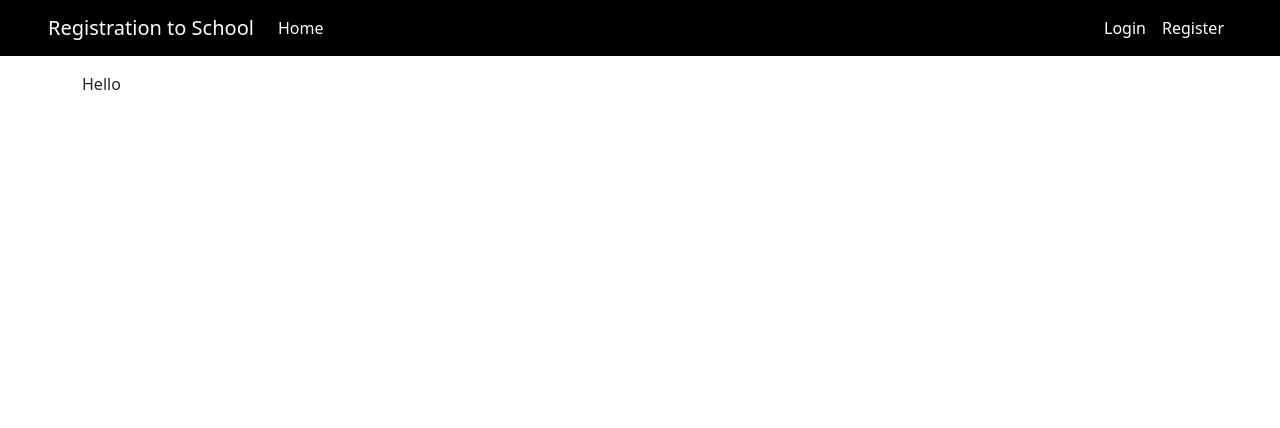
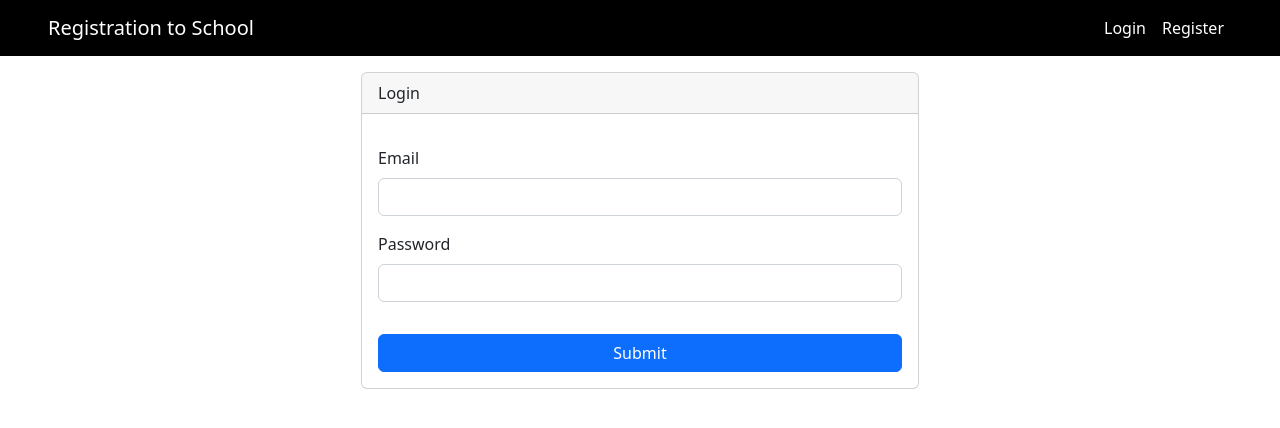
Before and after one commit to MartynasGit/school_application_fe, a React (Create React App) app: page / in a window 1280 px wide. Shown: the top 428 px of the page. Built offline with nearby package versions, Linux system fonts and the light colour scheme.

Commit message:
Deleted home page component

```diff
--- a/src/App.js
+++ b/src/App.js
@@ -3,7 +3,6 @@ import "./App.css";
 import { AuthProvider } from "./components/AuthContext";
 import Register from "./components/Register";
 import Login from "./components/Login";
-import Home from "./components/Home";
 import Header from "./components/Header";
 import Schools from "./components/Schools";
 import School from "./components/School";
@@ -12,13 +11,15 @@ import Requests from "./components/Requests";
 import Admin from "./components/Admin";
 
 function App() {
+  const user = localStorage.getItem("user");
+
   return (
     <BrowserRouter>
       <AuthProvider>
         <Header />
         <div className="container py-3">
           <Routes>
-            <Route path="/" element={<Home />} />
+            <Route path="/" element={ user ? <Schools/>: <Login/>} />
             <Route path="/schools" element={<Schools />} />
             <Route path="/schools/:id" element={<School />} />
             <Route path="/schools/create" element={<School />} />
--- a/src/components/Admin.js
+++ b/src/components/Admin.js
@@ -1,5 +1,4 @@
 import React, { useState, useEffect, useContext } from "react";
-import { useNavigate } from "react-router-dom";
 import { AuthContext } from "./AuthContext";
 
 function Admin() {
@@ -112,7 +111,7 @@ function Admin() {
   } else {
     return (
       <>
-        <h1>Your Requests</h1>
+        <h1>All requests</h1>
         {status === null ? (
           ""
         ) : (
@@ -148,18 +147,21 @@ function Admin() {
                   >
                     Delete apllication
                   </button>
+                  {item.confirmation ? (
                     <button
                       className="btn btn-warning mx-1 float-end"
                       onClick={() => deny(item.id, idx)}
                     >
                       Deny
                     </button>
+                  ) : (
                     <button
                       className="btn btn-success mx-1 float-end"
                       onClick={() => confirm(item.id, idx)}
                     >
                       Confirm
                     </button>
+                  )}
                 </td>
               </tr>
             ))}
--- a/src/components/ApplicationForm.js
+++ b/src/components/ApplicationForm.js
@@ -48,6 +48,7 @@ const ApplicationForm = () => {
         full_name: student.name,
         id_code: student.id_code,
         grade: student.grade,
+        bdate: student.bdate,
         confirmation: 0,
       }),
     }).then(
@@ -109,6 +110,14 @@ const ApplicationForm = () => {
                     }
                     placeholder="ID number"
                   />
+                  <label className="fw-bold">Date of birth:</label>
+                  <input
+                    className="form-control"
+                    onChange={(e) =>
+                      setStudent({ ...student, bdate: e.target.value })
+                    }
+                    placeholder="Date of birth"
+                  />
                   {/* INPUTS ENDS */}
                   <input
                     className="btn btn-primary"
--- a/src/components/Header.js
+++ b/src/components/Header.js
@@ -4,11 +4,10 @@ import { AuthContext } from "./AuthContext";
 
 const Header = () => {
   const auth = useContext(AuthContext);
-  const user = localStorage.getItem("user");
   return (
     <>
       <nav className="navbar navbar-expand-xl navbar-expand-lg navbar-light bg-black px-5">
-        <Link className="navbar-brand text-white" to="/home">
+        <Link className="navbar-brand text-white" to="/">
           Registration to School
         </Link>
         <button
@@ -25,9 +24,6 @@ const Header = () => {
         <div className="navbar-collapse collapse" id="navbarNav">
           <ul className="navbar-nav me-auto">
             <li className="nav-item">
-              <Link className="nav-link text-white" to="/home">
-                Home
-              </Link>
             </li>
             {auth.isLoggedin() ? (
               <>
--- a/src/components/Home.js
+++ /dev/null
@@ -1,11 +0,0 @@
-import React from 'react';
-
-const Home = () => {
-    return (
-        <div>
-            Hello
-        </div>
-    );
-};
-
-export default Home;
```
Lines whose indentation alone changed are shown as unchanged.
